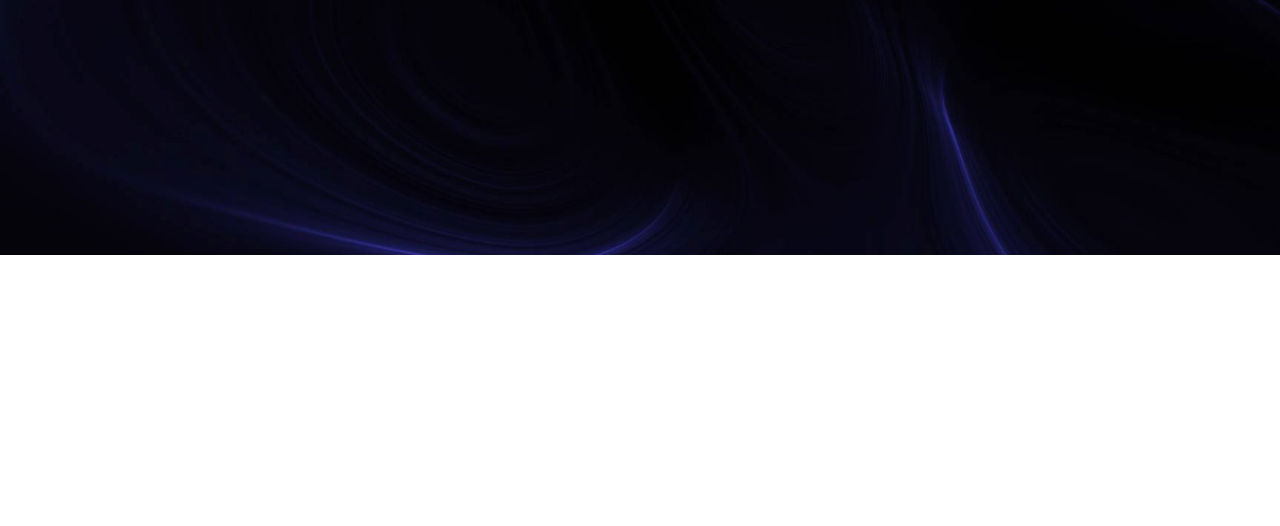
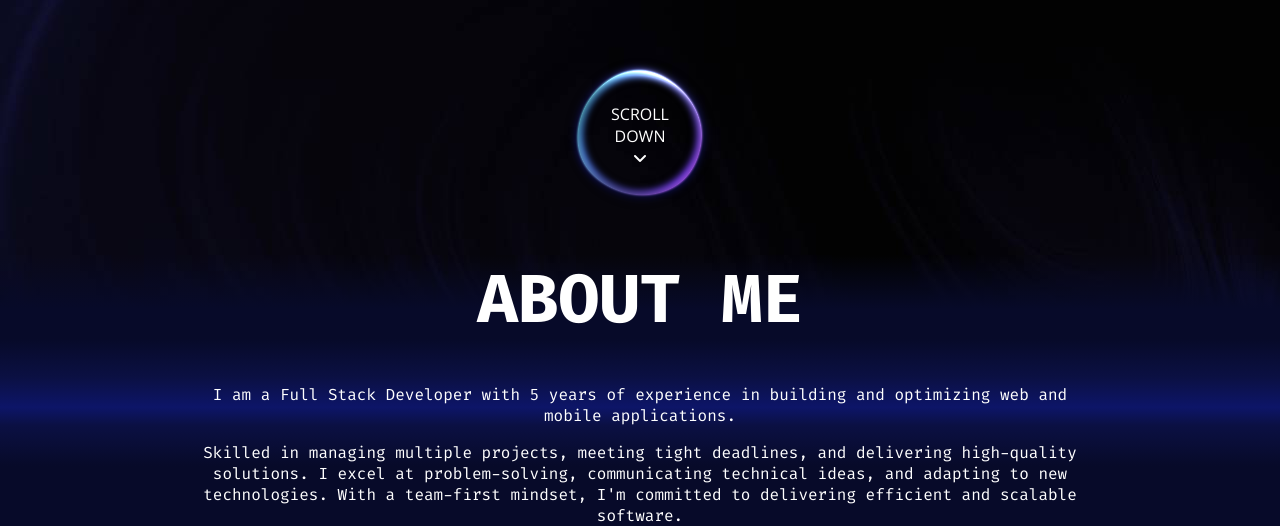
Before and after one commit to DuyTruong159/portfolio_2025, a plain HTML site: page index.html in a window 1280 px wide. Shown: the part 545-1071 px from the top of the page. Before the commit the page ends 800 px from the top, so only its background shows below. Drawn offline with nearby package versions, Linux system fonts and the light colour scheme; a web font is replaced by a local one.

Commit message:
Make scroll down Orbit animation

```diff
--- a/css/style.css
+++ b/css/style.css
@@ -2,9 +2,13 @@ html {
     scroll-behavior: smooth;
 }
 
-body, h1 {
+body, h1, h3 {
     margin: 0;
     color: #FFFFFF;
+}
+
+h3 {
+    margin-bottom: 40px;
 }
 
 menu {
@@ -24,8 +28,11 @@ a {
 
 body {
     background: url(../img/bg-load.jpg) no-repeat;
-    background-size: cover;
     height: 100vh;
+}
+
+body > div {
+    background: linear-gradient(180deg, transparent, #070A29 20%, #070A29 31%, #0B1043 45.07%, #0D1568 56.16%, #0B1043 62.92%, #070A29 77.85%, #070A29 100%);
 }
 
 #load {
@@ -41,6 +48,7 @@ body {
     top: 0;
     width: 70%;
     transition: opacity 0.75s, visibility 0.75s;
+    z-index: 999;
 }
 
 #load.hide {
@@ -154,6 +162,7 @@ header > div:last-child {
     flex-direction: column;
     justify-content: center;
     padding: 0 15%;
+    position: relative;
 }
 
 #home h2 {
@@ -176,6 +185,34 @@ header > div:last-child {
     -webkit-text-fill-color: transparent;
 }
 
+#home .btnStart {
+    position: absolute;
+    bottom: 40px;
+    left: 50%;
+    transform: translateX(-50%);
+}
+
+#home .btnStart a {
+    font-family: "Open Sans", sans-serif;
+    position: absolute;
+    top: 50%;
+    left: 50%;
+    width: 70px;
+    text-align: center;
+    transform: translate(-50%, -50%);
+    z-index: -1;
+}
+
+#about {
+    font-family: "Fira Code", monospace;
+    text-align: center;
+    padding: 0 15%;
+}
+
+#about h3 {
+    font-size: 5.3vw;
+}
+
 @media screen and (max-width: 768px) {
     #mobile {
         display: block;
--- a/index.html
+++ b/index.html
@@ -6,28 +6,18 @@
     <title>Truong Pham | Portfolio</title>
     <meta name="description" content="Portfolio of Truong Pham">
 
+    <script src="https://unpkg.com/react@16/umd/react.production.min.js"></script>
     <link rel="stylesheet" href="css/style.css">
     <script src="js/script.js" defer></script>
+    <script type="module" src="js/ogl.js" defer></script>
 
     <link href="https://fonts.cdnfonts.com/css/hvdtrial-graphit" rel="stylesheet">
     <link rel="preconnect" href="https://fonts.googleapis.com">
     <link rel="preconnect" href="https://fonts.gstatic.com" crossorigin>
-    <link href="https://fonts.googleapis.com/css2?family=Montserrat:ital,wght@0,100..900;1,100..900&display=swap" rel="stylesheet">
+    <link href="https://fonts.googleapis.com/css2?family=Fira+Code:wght@300..700&family=Montserrat:ital,wght@0,100..900;1,100..900&family=Open+Sans:ital,wght@0,300..800;1,300..800&display=swap" rel="stylesheet">
 
     <script src="https://kit.fontawesome.com/4dbfaa32c4.js" crossorigin="anonymous"></script>
-</head>
 <body>
-    <section id="load">
-        <div>
-            <h1>PORTFOLIO</h1>
-            <div id="ring">
-                <div></div>
-                <div>1%</div>
-            </div>
-        </div>
-        <div id="progress"></div>
-    </section>
-
     <header>
         <div id="bg-blur"></div>
         <div>
@@ -49,8 +39,23 @@
     </header>
 
     <section id="home">
-        <h2>Hello, I am ...</h2>
+        <h2>Hello I'm Truong Pham</h2>
         <p><span>SOFTWARE</span> DEVELOPER</p>
+        <div class="btnStart" onclick="window.location.href='#about'">
+            <div></div>
+            <a>
+                SCROLL DOWN<br>
+                <i class="fas fa-angle-down"></i>
+            </a>
+        </div>
     </section>
+
+    <div>
+        <section id="about">
+            <h3>ABOUT ME</h3>
+            <p>I am a Full Stack Developer with 5 years of experience in building and optimizing web and mobile applications.</p>
+            <p>Skilled in managing multiple projects, meeting tight deadlines, and delivering high-quality solutions. I excel at problem-solving, communicating technical ideas, and adapting to new technologies. With a team-first mindset, I'm committed to delivering efficient and scalable software.</p>
+        </section>
+    </div>
 </body>
 </html>
--- /dev/null
+++ b/js/ogl.js
@@ -0,0 +1,264 @@
+import {Renderer, Program, Mesh, Triangle, Vec3} from "https://cdn.jsdelivr.net/npm/ogl@1.0.11/src/index.min.js";
+
+const hue = 0;
+const hoverIntensity = 0.5;
+const rotateOnHover = true;
+const forceHoverState = false;
+
+const vert = `
+    precision highp float;
+    attribute vec2 position;
+    attribute vec2 uv;
+    varying vec2 vUv;
+    void main() {
+    vUv = uv;
+    gl_Position = vec4(position, 0.0, 1.0);
+    }
+`;
+
+const frag = `
+    precision highp float;
+
+    uniform float iTime;
+    uniform vec3 iResolution;
+    uniform float hue;
+    uniform float hover;
+    uniform float rot;
+    uniform float hoverIntensity;
+    varying vec2 vUv;
+
+    vec3 rgb2yiq(vec3 c) {
+    float y = dot(c, vec3(0.299, 0.587, 0.114));
+    float i = dot(c, vec3(0.596, -0.274, -0.322));
+    float q = dot(c, vec3(0.211, -0.523, 0.312));
+    return vec3(y, i, q);
+    }
+
+    vec3 yiq2rgb(vec3 c) {
+    float r = c.x + 0.956 * c.y + 0.621 * c.z;
+    float g = c.x - 0.272 * c.y - 0.647 * c.z;
+    float b = c.x - 1.106 * c.y + 1.703 * c.z;
+    return vec3(r, g, b);
+    }
+
+    vec3 adjustHue(vec3 color, float hueDeg) {
+    float hueRad = hueDeg * 3.14159265 / 180.0;
+    vec3 yiq = rgb2yiq(color);
+    float cosA = cos(hueRad);
+    float sinA = sin(hueRad);
+    float i = yiq.y * cosA - yiq.z * sinA;
+    float q = yiq.y * sinA + yiq.z * cosA;
+    yiq.y = i;
+    yiq.z = q;
+    return yiq2rgb(yiq);
+    }
+
+    vec3 hash33(vec3 p3) {
+    p3 = fract(p3 * vec3(0.1031, 0.11369, 0.13787));
+    p3 += dot(p3, p3.yxz + 19.19);
+    return -1.0 + 2.0 * fract(vec3(
+        p3.x + p3.y,
+        p3.x + p3.z,
+        p3.y + p3.z
+    ) * p3.zyx);
+    }
+
+    float snoise3(vec3 p) {
+    const float K1 = 0.333333333;
+    const float K2 = 0.166666667;
+    vec3 i = floor(p + (p.x + p.y + p.z) * K1);
+    vec3 d0 = p - (i - (i.x + i.y + i.z) * K2);
+    vec3 e = step(vec3(0.0), d0 - d0.yzx);
+    vec3 i1 = e * (1.0 - e.zxy);
+    vec3 i2 = 1.0 - e.zxy * (1.0 - e);
+    vec3 d1 = d0 - (i1 - K2);
+    vec3 d2 = d0 - (i2 - K1);
+    vec3 d3 = d0 - 0.5;
+    vec4 h = max(0.6 - vec4(
+        dot(d0, d0),
+        dot(d1, d1),
+        dot(d2, d2),
+        dot(d3, d3)
+    ), 0.0);
+    vec4 n = h * h * h * h * vec4(
+        dot(d0, hash33(i)),
+        dot(d1, hash33(i + i1)),
+        dot(d2, hash33(i + i2)),
+        dot(d3, hash33(i + 1.0))
+    );
+    return dot(vec4(31.316), n);
+    }
+
+    // Instead of "extractAlpha" that normalizes the color,
+    // we keep the computed color as-is and later multiply by alpha.
+    vec4 extractAlpha(vec3 colorIn) {
+    float a = max(max(colorIn.r, colorIn.g), colorIn.b);
+    return vec4(colorIn.rgb / (a + 1e-5), a);
+    }
+
+    const vec3 baseColor1 = vec3(0.611765, 0.262745, 0.996078);
+    const vec3 baseColor2 = vec3(0.298039, 0.760784, 0.913725);
+    const vec3 baseColor3 = vec3(0.062745, 0.078431, 0.600000);
+    const float innerRadius = 0.6;
+    const float noiseScale = 0.65;
+
+    float light1(float intensity, float attenuation, float dist) {
+    return intensity / (1.0 + dist * attenuation);
+    }
+    float light2(float intensity, float attenuation, float dist) {
+    return intensity / (1.0 + dist * dist * attenuation);
+    }
+
+    vec4 draw(vec2 uv) {
+    vec3 color1 = adjustHue(baseColor1, hue);
+    vec3 color2 = adjustHue(baseColor2, hue);
+    vec3 color3 = adjustHue(baseColor3, hue);
+
+    float ang = atan(uv.y, uv.x);
+    float len = length(uv);
+    float invLen = len > 0.0 ? 1.0 / len : 0.0;
+
+    float n0 = snoise3(vec3(uv * noiseScale, iTime * 0.5)) * 0.5 + 0.5;
+    float r0 = mix(mix(innerRadius, 1.0, 0.4), mix(innerRadius, 1.0, 0.6), n0);
+    float d0 = distance(uv, (r0 * invLen) * uv);
+    float v0 = light1(1.0, 10.0, d0);
+    v0 *= smoothstep(r0 * 1.05, r0, len);
+    float cl = cos(ang + iTime * 2.0) * 0.5 + 0.5;
+
+    float a = iTime * -1.0;
+    vec2 pos = vec2(cos(a), sin(a)) * r0;
+    float d = distance(uv, pos);
+    float v1 = light2(1.5, 5.0, d);
+    v1 *= light1(1.0, 50.0, d0);
+
+    float v2 = smoothstep(1.0, mix(innerRadius, 1.0, n0 * 0.5), len);
+    float v3 = smoothstep(innerRadius, mix(innerRadius, 1.0, 0.5), len);
+
+    vec3 col = mix(color1, color2, cl);
+    col = mix(color3, col, v0);
+    col = (col + v1) * v2 * v3;
+    col = clamp(col, 0.0, 1.0);
+
+    return extractAlpha(col);
+    }
+
+    vec4 mainImage(vec2 fragCoord) {
+    vec2 center = iResolution.xy * 0.5;
+    float size = min(iResolution.x, iResolution.y);
+    vec2 uv = (fragCoord - center) / size * 2.0;
+
+    float angle = rot;
+    float s = sin(angle);
+    float c = cos(angle);
+    uv = vec2(c * uv.x - s * uv.y, s * uv.x + c * uv.y);
+
+    uv.x += hover * hoverIntensity * 0.1 * sin(uv.y * 10.0 + iTime);
+    uv.y += hover * hoverIntensity * 0.1 * sin(uv.x * 10.0 + iTime);
+
+    return draw(uv);
+    }
+
+    void main() {
+    vec2 fragCoord = vUv * iResolution.xy;
+    vec4 col = mainImage(fragCoord);
+    gl_FragColor = vec4(col.rgb * col.a, col.a);
+    }
+`;
+
+const container = document.querySelector(".btnStart > div");
+const renderer = new Renderer({ alpha: true, premultipliedAlpha: false });
+const gl = renderer.gl;
+gl.clearColor(0, 0, 0, 0);
+container.appendChild(gl.canvas);
+
+const geometry = new Triangle(gl);
+const program = new Program(gl, {
+    vertex: vert,
+    fragment: frag,
+    uniforms: {
+    iTime: { value: 0 },
+    iResolution: {
+        value: new Vec3(
+        gl.canvas.width,
+        gl.canvas.height,
+        gl.canvas.width / gl.canvas.height
+        ),
+    },
+    hue: { value: hue },
+    hover: { value: 0 },
+    rot: { value: 0 },
+    hoverIntensity: { value: hoverIntensity },
+    },
+});
+
+const mesh = new Mesh(gl, { geometry, program });
+
+function resize() {
+    if (!container) return;
+    const dpr = window.devicePixelRatio || 1;
+    const width = container.clientWidth;
+    const height = container.clientHeight;
+    renderer.setSize(width * dpr, height * dpr);
+    gl.canvas.style.width = width + "px";
+    gl.canvas.style.height = height + "px";
+    program.uniforms.iResolution.value.set(
+    gl.canvas.width,
+    gl.canvas.height,
+    gl.canvas.width / gl.canvas.height
+    );
+}
+
+window.addEventListener("resize", resize);
+resize();
+
+let targetHover = 0;
+let lastTime = 0;
+let currentRot = 0;
+const rotationSpeed = 0.3; // radians per second
+
+const handleMouseMove = (e) => {
+    const rect = container.getBoundingClientRect();
+    const x = e.clientX - rect.left;
+    const y = e.clientY - rect.top;
+    const width = rect.width;
+    const height = rect.height;
+    const size = Math.min(width, height);
+    const centerX = width / 2;
+    const centerY = height / 2;
+    const uvX = ((x - centerX) / size) * 2.0;
+    const uvY = ((y - centerY) / size) * 2.0;
+
+    if (Math.sqrt(uvX * uvX + uvY * uvY) < 0.8) {
+    targetHover = 1;
+    } else {
+    targetHover = 0;
+    }
+};
+
+const handleMouseLeave = () => {
+    targetHover = 0;
+};
+
+container.addEventListener("mousemove", handleMouseMove);
+container.addEventListener("mouseleave", handleMouseLeave);
+
+let rafId;
+const update = (t) => {
+    rafId = requestAnimationFrame(update);
+    const dt = (t - lastTime) * 0.001;
+    lastTime = t;
+    program.uniforms.iTime.value = t * 0.001;
+    program.uniforms.hue.value = hue;
+    program.uniforms.hoverIntensity.value = hoverIntensity;
+
+    const effectiveHover = forceHoverState ? 1 : targetHover;
+    program.uniforms.hover.value += (effectiveHover - program.uniforms.hover.value) * 0.1;
+
+    if (rotateOnHover && effectiveHover > 0.5) {
+    currentRot += dt * rotationSpeed;
+    }
+    program.uniforms.rot.value = currentRot;
+
+    renderer.render({ scene: mesh });
+};
+rafId = requestAnimationFrame(update);
--- a/js/script.js
+++ b/js/script.js
@@ -26,4 +26,4 @@ function updateLoading() {
     }
 }
 
-updateLoading();
+// updateLoading();
```
Also changed, not shown: 1 other file.
